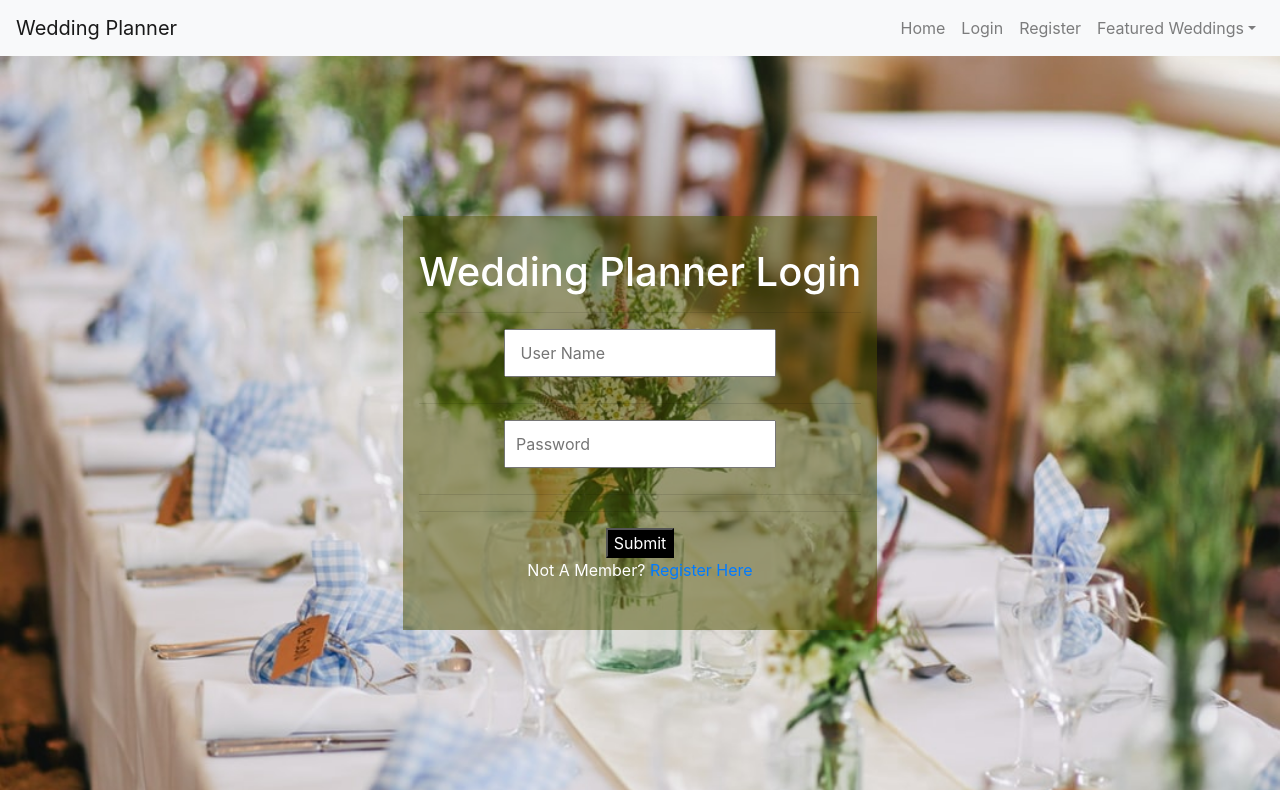
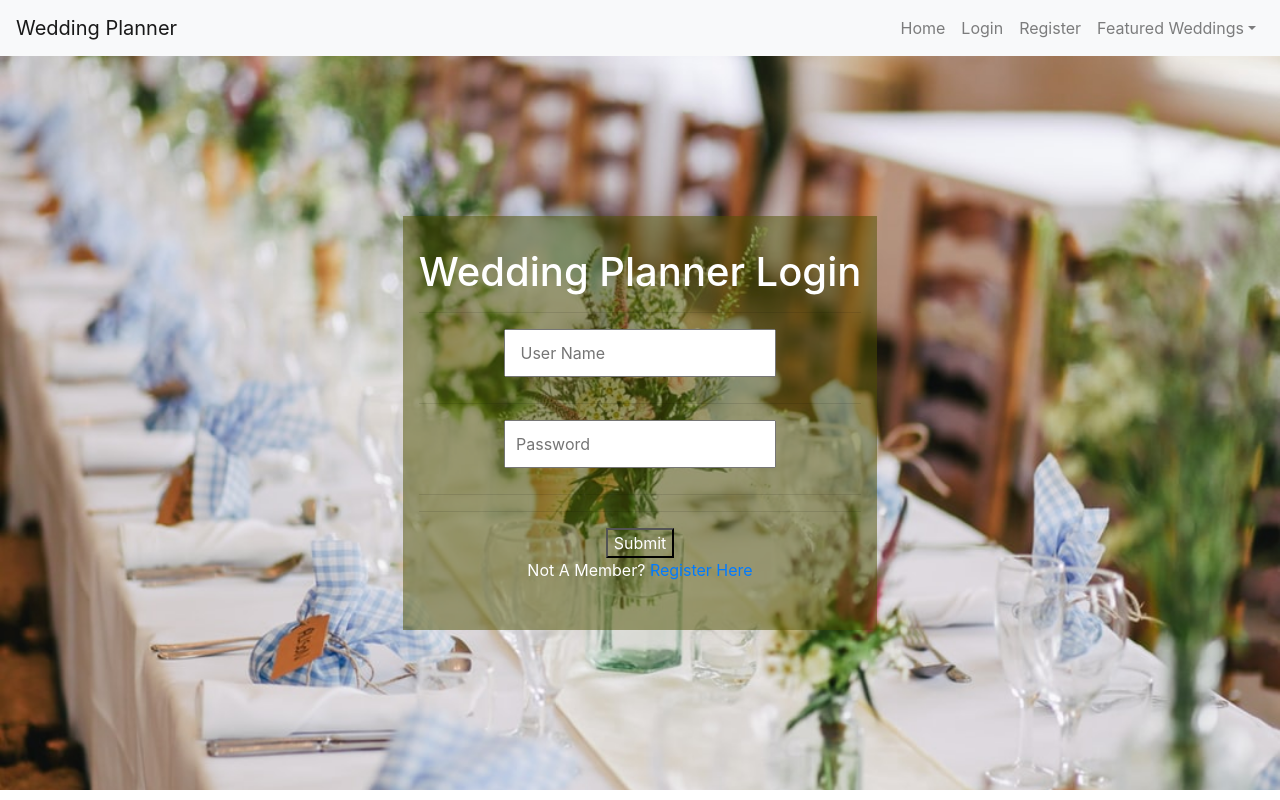
Before and after one commit to Wedding-Planner-October-2019/front-end, a React (Create React App) app: page /Login in a window 1280 px wide. Built offline with nearby package versions, Linux system fonts and the light colour scheme.

Commit message:
button transparent like spencer's

```diff
--- a/src/scss/UserForm.scss
+++ b/src/scss/UserForm.scss
@@ -38,6 +38,6 @@
     margin-bottom: 10px;
 }
 button{
-    background-color: black;
+    background-color: transparent;
     color: white;
 }
```
